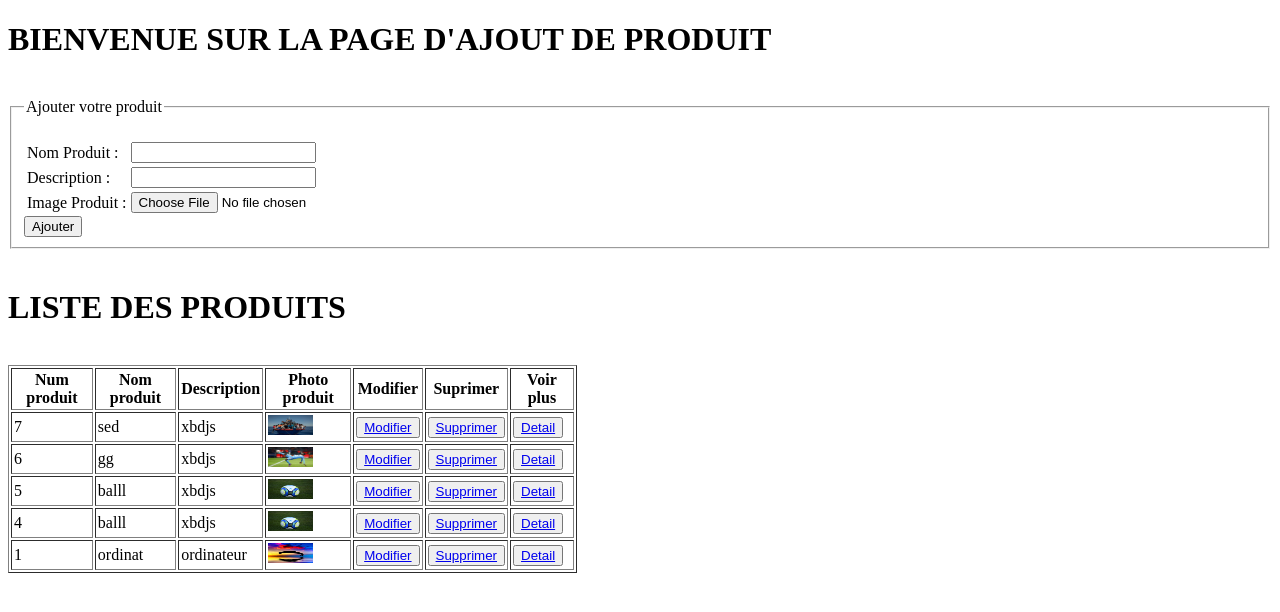
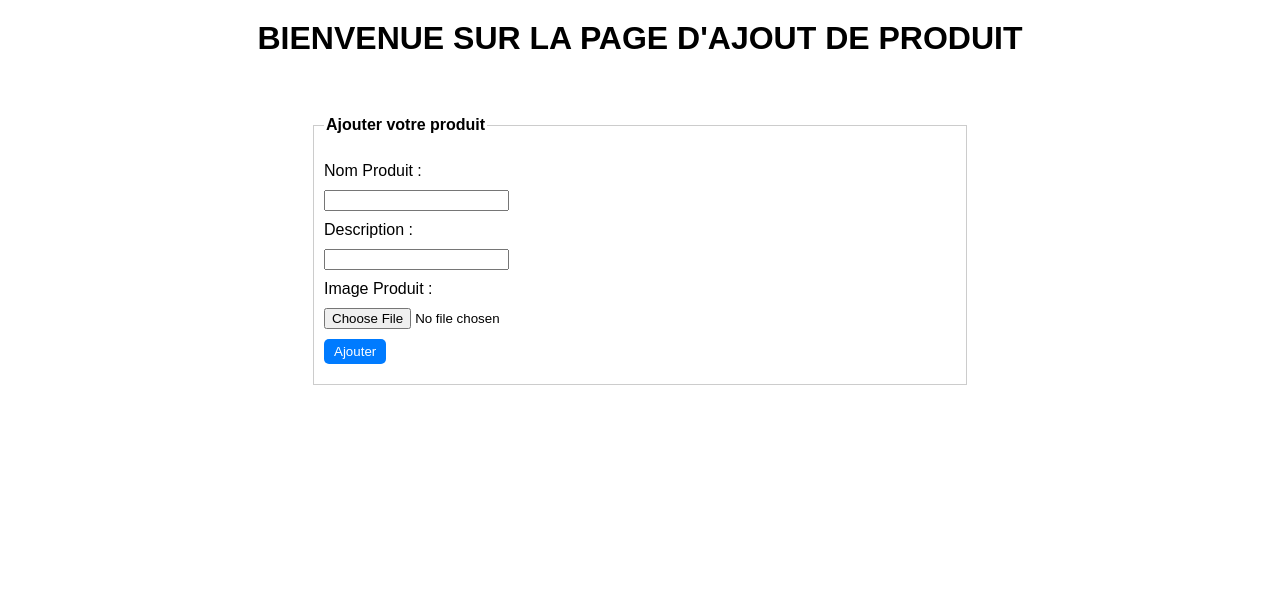
Before and after one commit to AsKing07/Gestion-de-produit-avec-php-et-MySQL, a PHP site: page /ajout_produit.php in a window 1280 px wide. Shown: the top 612 px of the page. Run offline with PHP 8.4, Linux system fonts and the light colour scheme; data comes from the database, SQL or seed files in the repository.

Commit message:
Ajout de style

```diff
--- a/Produits/ajout_produit.php
+++ b/Produits/ajout_produit.php
@@ -1,67 +1,56 @@
 <!DOCTYPE html>
 <html>
 <head>
-	<meta charset="UTF-8">
-	<title>Ajout de produit</title>
+    <meta charset="UTF-8">
+    <title>Ajout de produit</title>
+    <style>
+        body {
+            font-family: Arial, sans-serif;
+        }
+        h1 {
+            text-align: center;
+            margin-top: 20px;
+        }
+        fieldset {
+            width: 50%;
+            margin: 20px auto;
+            border: 1px solid #ccc;
+            padding: 10px;
+        }
+        legend {
+            font-weight: bold;
+        }
+        label, input {
+            display: block;
+            margin-bottom: 10px;
+        }
+        input[type="submit"] {
+            background-color: #007bff;
+            border: none;
+            color: white;
+            padding: 5px 10px;
+            border-radius: 5px;
+            cursor: pointer;
+        }
+        input[type="submit"]:hover {
+            background-color: #0056b3;
+        }
+    </style>
 </head>
 <body>
-	 <h1>BIENVENUE SUR LA PAGE D'AJOUT DE PRODUIT</h1><br>
+    <h1>BIENVENUE SUR LA PAGE D'AJOUT DE PRODUIT</h1><br>
     <fieldset>
         <legend>Ajouter votre produit</legend><br>
         <form action="enregistrement.php" method="POST" enctype= "multipart/form-data">
-            <table>
-                <tr>
-                    <td> <label for="nom">Nom Produit : </label></td>
-                    <td><input type="text" name="nom" required><br></td>
-                </tr>
-                <tr>
-                    <td><label for="prenom">Description : </label></td>
-                    <td><input type="text" name="description" required><br></td>
-                </tr>
-                <tr>
-                    <td><label for="date">Image Produit : </label></td>
-                    <td><input type="file" name="image" required><br></td>
-                </tr>
-
-            </table>
-            <button type="submit" name="ajout">Ajouter</button><br>
+            <label for="nom">Nom Produit :</label>
+            <input type="text" name="nom" required>
+            <label for="description">Description :</label>
+            <input type="text" name="description" required>
+            <label for="image">Image Produit :</label>
+            <input type="file" name="image" required>
+            <input type="submit" name="ajout" value="Ajouter">
         </form>
     </fieldset>
-    <br>
 
-    <h1>LISTE DES PRODUITS</h1><br>
-
-    <table width="45%" border="" cellspacing="2" cellpadding="2">
-        <tr>
-        	<th scope="col">Num produit</th>
-            <th scope="col">Nom produit</th>
-            <th scope="col">Description</th>
-            <th scope="col">Photo produit</th>
-            <th scope="col">Modifier</th>
-            <th scope="col">Suprimer</th>
-            <th scope="col">Voir plus</th>
-        </tr>
-
-
-        <?php
-
-        require ('afficharge.php');
-
-        foreach ($resultat as $value) { ?>
-            <tr>
-                <td><?php echo $value->id_produit ?></td>
-                <td><?php echo $value->nom_produit ?></td>
-                <td><?php echo $value->description_produit ?></td>
-                <td><img src="images/<?php echo $value->image_produit ?>" width="45px" height="20px" ></td>
-                <td><button><a href="modifier.php?modif=<?php echo $value->id_produit ?>">Modifier</a></button></td>
-                <td><button><a href="supprimer.php?supp=<?php echo $value->id_produit ?>">Supprimer</a></button></td>
-                <td><button><a href="detail.php?detail=<?php echo $value->id_produit ?>">Detail</a></button></td>
-
-            </tr>
-        <?php
-        }
-
-        ?>
-    </table>
 </body>
 </html>
```
Also changed, not shown: Produits/detail.php (+41 -1 lines), Produits/index.php (+46 -10 lines), Produits/modifier.php (+86 -54 lines).
